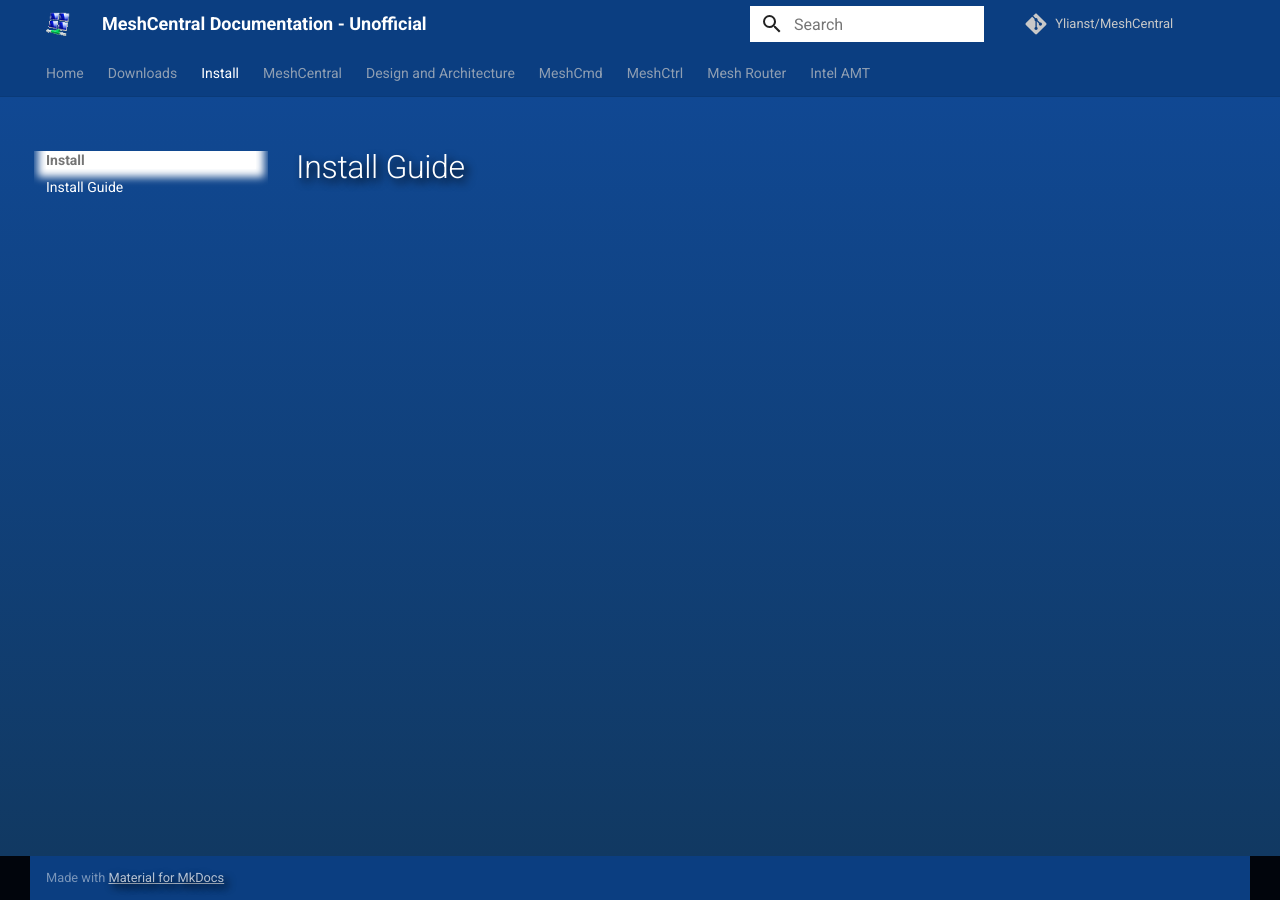
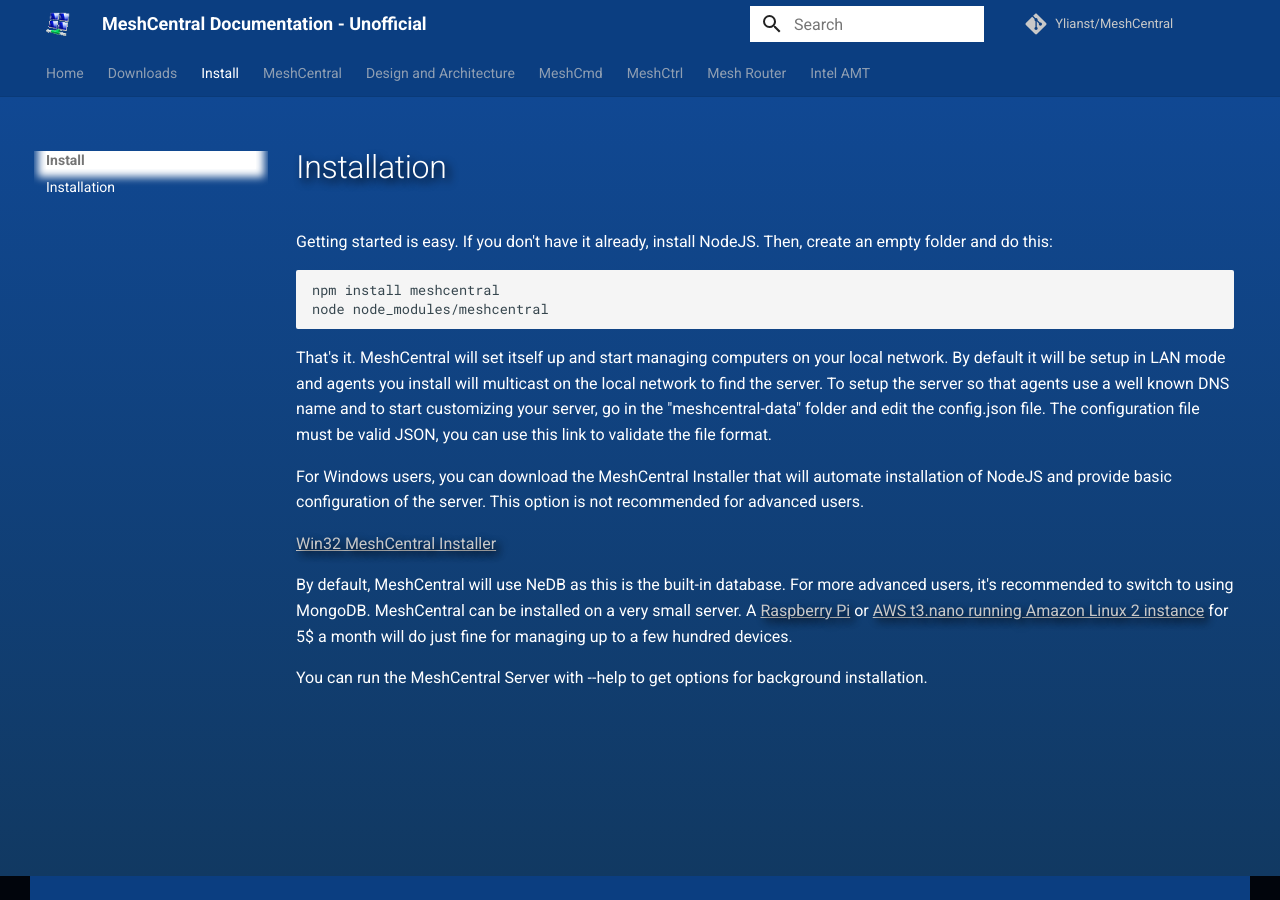
Before and after one commit to silversword411/meshcentraldocs_unofficial, an MkDocs documentation site: the page built from docs/docs/install/index.md, in a window 1280 px wide. Built offline with MkDocs 1.6.1 and Material for MkDocs 9.7.7, drawn with Linux system fonts in a browser that asks for light colours; comment, search, counter and statistics services are not loaded.

Commit message:
remove footer

````diff
--- a/docs/docs/install/index.md
+++ b/docs/docs/install/index.md
@@ -1 +1,18 @@
-# Install Guide
+# Installation
+
+Getting started is easy. If you don't have it already, install NodeJS. Then, create an empty folder and do this:
+
+```bash
+npm install meshcentral
+node node_modules/meshcentral
+```
+
+That's it. MeshCentral will set itself up and start managing computers on your local network. By default it will be setup in LAN mode and agents you install will multicast on the local network to find the server. To setup the server so that agents use a well known DNS name and to start customizing your server, go in the "meshcentral-data" folder and edit the config.json file. The configuration file must be valid JSON, you can use this link to validate the file format.
+
+For Windows users, you can download the MeshCentral Installer that will automate installation of NodeJS and provide basic configuration of the server. This option is not recommended for advanced users.
+
+[Win32 MeshCentral Installer](https://meshcentral.com/info/tools/MeshCentralInstaller.exe)
+
+By default, MeshCentral will use NeDB as this is the built-in database. For more advanced users, it's recommended to switch to using MongoDB. MeshCentral can be installed on a very small server. A [Raspberry Pi](https://www.raspberrypi.org/) or [AWS t3.nano running Amazon Linux 2 instance](https://aws.amazon.com/ec2/pricing/on-demand/) for 5$ a month will do just fine for managing up to a few hundred devices.
+
+You can run the MeshCentral Server with --help to get options for background installation.
--- a/docs/mkdocs.yml
+++ b/docs/mkdocs.yml
@@ -50,6 +50,9 @@
 extra_css:
   - stylesheets/extra.css
 
+extra:
+  generator: false
+
 markdown_extensions:
   - pymdownx.keys
   - pymdownx.inlinehilite
````
